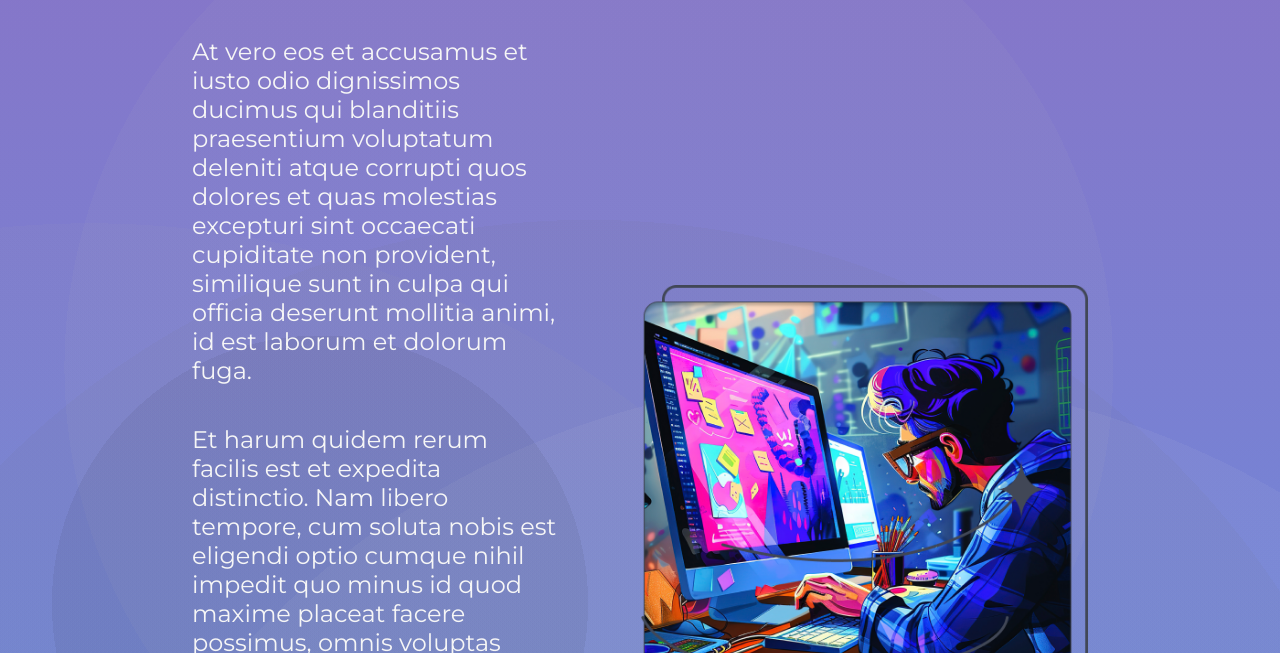
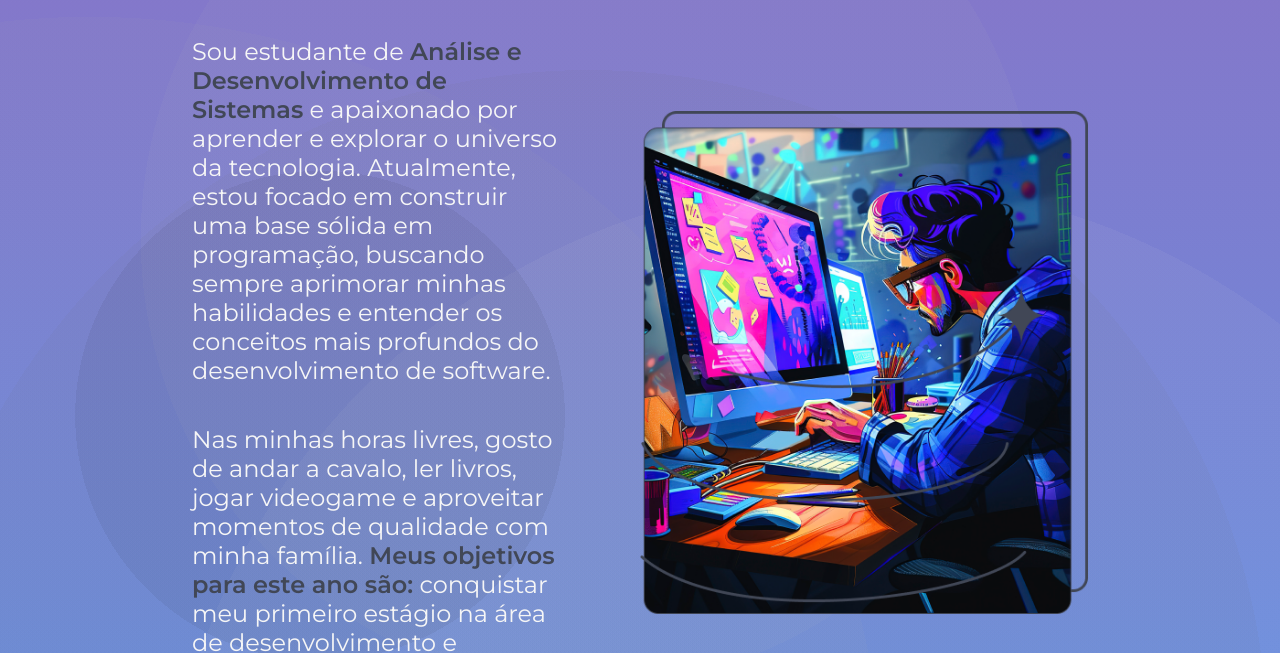
Before and after one commit to joaofelipegalvao/portfolio, a plain HTML site: page about.html in a window 1280 px wide. Shown: the part 147-800 px from the top of the page. Drawn offline with nearby package versions, Linux system fonts and the light colour scheme.

Commit message:
mudando texto sobre mim

```diff
--- a/about.html
+++ b/about.html
@@ -18,23 +18,26 @@
       <section class="apresentacao__conteudo">
         <h1 class="apresentacao__conteudo__titulo">Sobre mim</h1>
         <p class="apresentacao__conteudo__paragrafo">
-          At vero eos et accusamus et iusto odio dignissimos ducimus qui
-          blanditiis praesentium voluptatum deleniti atque corrupti quos dolores
-          et quas molestias excepturi sint occaecati cupiditate non provident,
-          similique sunt in culpa qui officia deserunt mollitia animi, id est
-          laborum et dolorum fuga.
+          Sou estudante de
+          <strong class="titulo__destaque"
+            >Análise e Desenvolvimento de Sistemas</strong
+          >
+          e apaixonado por aprender e explorar o universo da tecnologia.
+          Atualmente, estou focado em construir uma base sólida em programação,
+          buscando sempre aprimorar minhas habilidades e entender os conceitos
+          mais profundos do desenvolvimento de software.
         </p>
         <p class="apresentacao__conteudo__paragrafo">
-          Et harum quidem rerum facilis est et expedita distinctio. Nam libero
-          tempore, cum soluta nobis est eligendi optio cumque nihil impedit quo
-          minus id quod maxime placeat facere possimus, omnis voluptas assumenda
-          est, omnis dolor repellendus. Temporibus autem quibusdam et aut
-          officiis debitis aut rerum necessitatibus saepe eveniet ut et
-          voluptates repudiandae sint et molestiae non recusandae. Itaque earum
-          rerum hic tenetur a sapiente delectus, ut aut reiciendis voluptatibus
-          maiores alias consequatur aut perferendis doloribus asperiores ipsum
-          delis forum birol parela maxime infena. Excepteur sint occaecat
-          cupidatat non.
+          Nas minhas horas livres, gosto de andar a cavalo, ler livros, jogar
+          videogame e aproveitar momentos de qualidade com minha família.
+          <strong class="titulo__destaque"
+            >Meus objetivos para este ano são:</strong
+          >
+          conquistar meu primeiro estágio na área de desenvolvimento e continuar
+          aprofundando meus conhecimentos em
+          <strong class="titulo__destaque"
+            >desenvolvimento web e software.</strong
+          >
         </p>
       </section>
       <img
--- a/styles/style.css
+++ b/styles/style.css
@@ -95,7 +95,7 @@ body {
   font-size: 2.25rem;
   font-family: var(--font-primaria);
 }
-.titulo-destaque {
+.titulo__destaque {
   color: var(--cor-segundaria);
 }
 .apresentacao__conteudo__paragrafo {
```
Also changed, not shown: index.html (+1 -1 lines).
